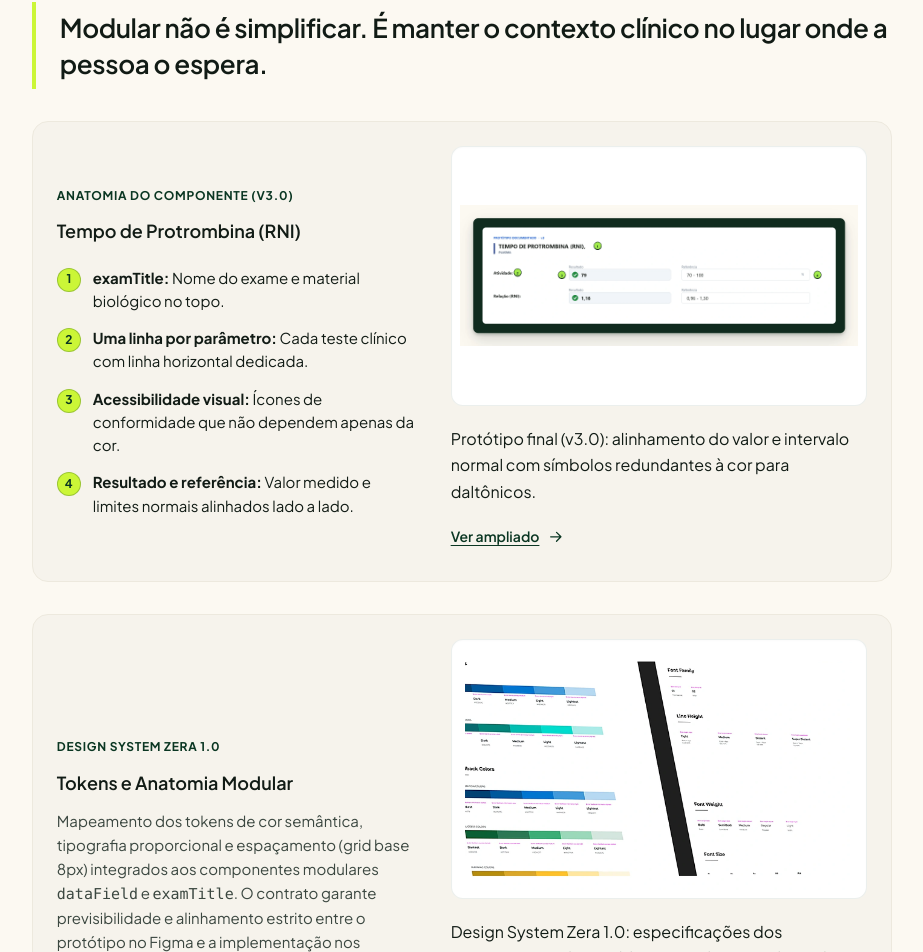
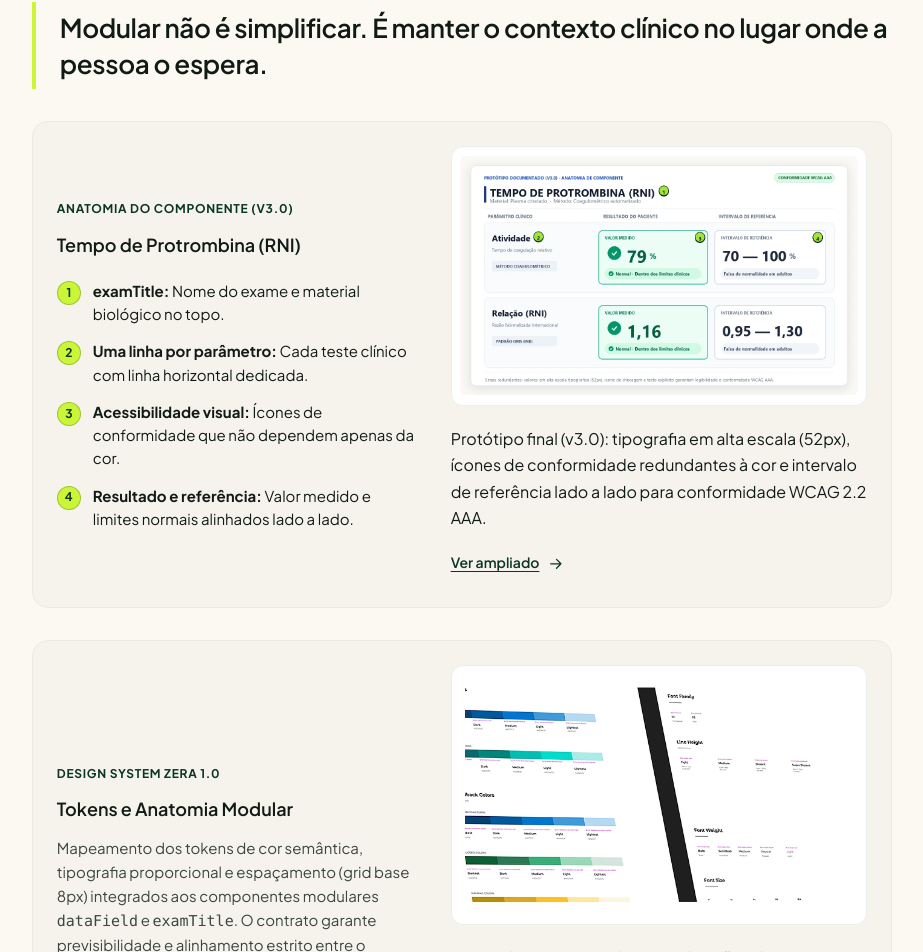
Before and after one commit to israelfull-commits/portfolio, a React (Vite) app in the folder site/: page /cases/einstein-laudos in a window 1280 px wide. Shown: the part 3901-4853 px from the top of the page, without its empty margins (317-1240 px from the left). Built offline with nearby package versions, Linux system fonts and the light colour scheme.

Commit message:
fix(einstein): redesign protrombina component asset for WCAG AAA accessibility and high-scale typography

```diff
--- a/site/src/pages/CasePages.tsx
+++ b/site/src/pages/CasePages.tsx
@@ -391,11 +391,11 @@ export const einsteinPresentation: CasePresentationData = {
               <CaseFigure
                 image={{
                   src: "/images/hiae-componente-protrombina-crop.webp",
-                  width: 1800,
-                  height: 640,
-                  alt: "Recorte detalhado do protótipo documentado (v3.0) exibindo os campos de Tempo de Protrombina (RNI) e parâmetros de referência",
+                  width: 1200,
+                  height: 720,
+                  alt: "Anatomia modular do componente de resultado clínico (v3.0): Tempo de Protrombina (RNI) com tipografia de alta escala (52px), ícone de conformidade e intervalo de referência alinhado lado a lado",
                   caption:
-                    "Protótipo final (v3.0): alinhamento do valor e intervalo normal com símbolos redundantes à cor para daltônicos.",
+                    "Protótipo final (v3.0): tipografia em alta escala (52px), ícones de conformidade redundantes à cor e intervalo de referência lado a lado para conformidade WCAG 2.2 AAA.",
                 }}
               />
             </div>
```
Also changed, not shown: site/public/images/hiae-componente-protrombina-crop.webp.
